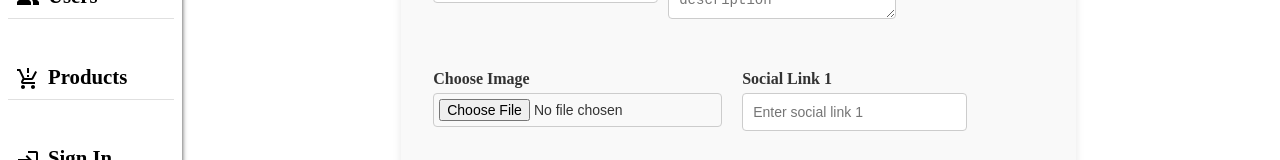
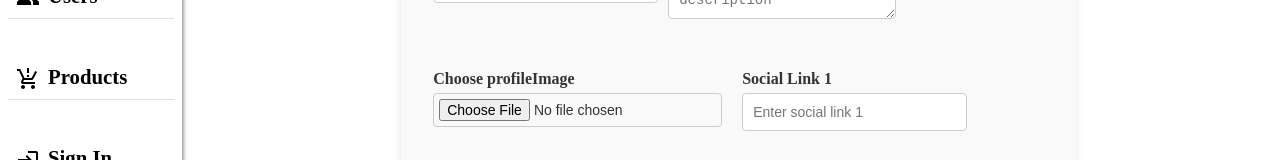
Before and after one commit to prathamlashkari/NexContact, a React (Vite) app in the folder client/: page /user/profile/add-contact in a window 1280 px wide. Shown: the part 377-537 px from the top of the page. Built offline with nearby package versions, Linux system fonts and the light colour scheme.

Commit message:
adding backend part

```diff
--- a/client/src/page/Contact/AddContact.jsx
+++ b/client/src/page/Contact/AddContact.jsx
@@ -11,7 +11,7 @@ const AddContact = () => {
     email: "",
     number: "",
     description: "",
-    image: null,
+    profileImage: null,
     socialLink1: "",
     socialLink2: "",
     address: "",
@@ -37,7 +37,7 @@ const AddContact = () => {
       email: "",
       number: "",
       description: "",
-      image: null,
+      profileImage: null,
       socialLink1: "",
       socialLink2: "",
       address: "",
@@ -94,13 +94,13 @@ const AddContact = () => {
           ></textarea>
         </div>
         <div className="form-group">
-          <label htmlFor="image">Choose Image</label>
+          <label htmlFor="profileImage">Choose profileImage</label>
           <input
             type="file"
-            id="image"
-            name="image"
+            id="profileImage"
+            name="profileImage"
             onChange={handleChange}
-            accept="image/*"
+            accept="profileImage/*"
           />
         </div>
         <div className="form-group">
```
Also changed, not shown: 1 other file (tests, documents, lock files or other folders).
